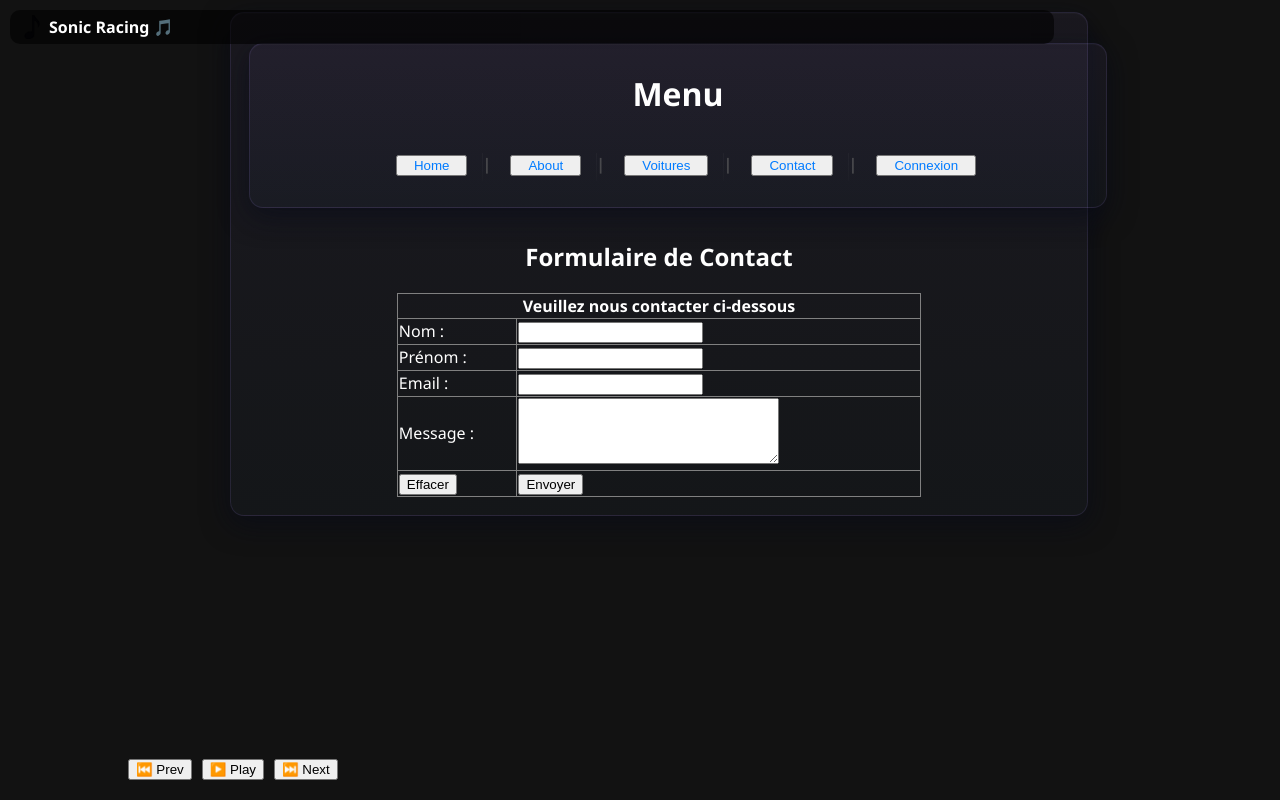
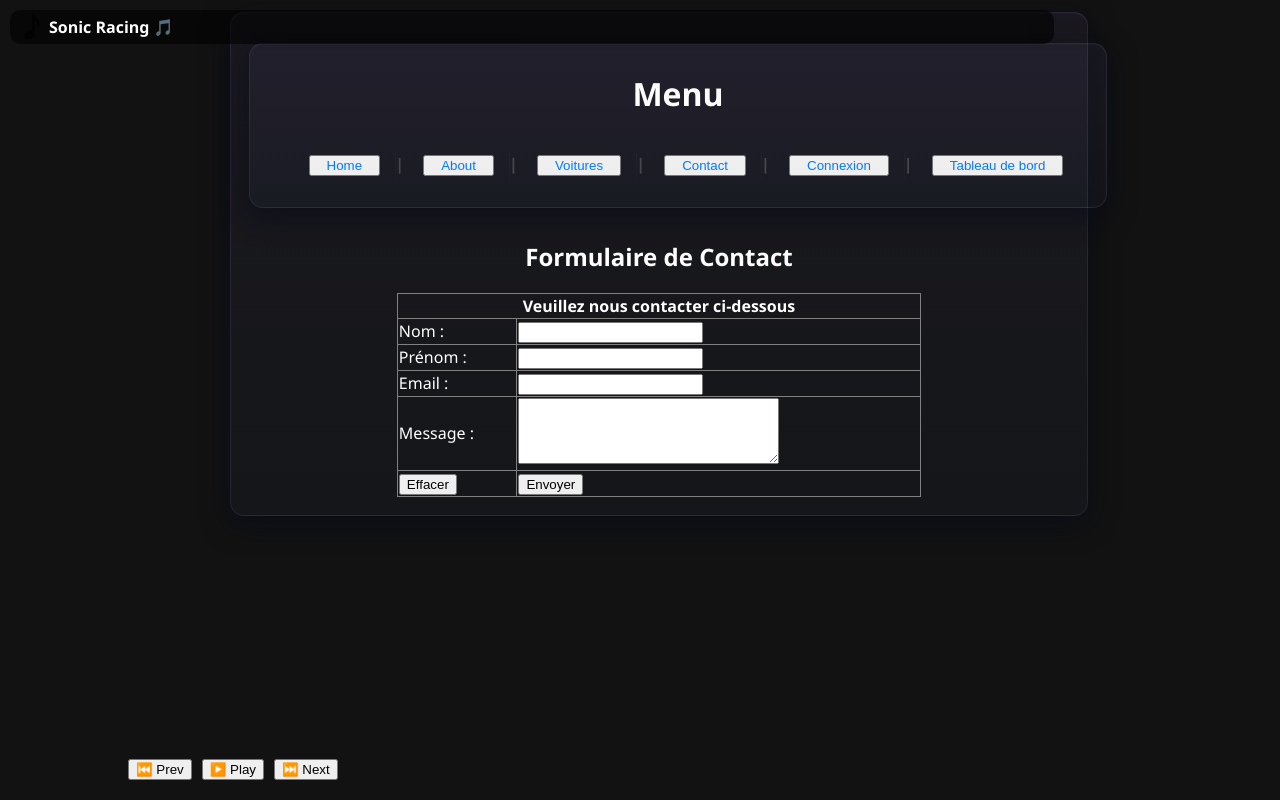
Before and after one commit to Maravello/javaexperience, a React (Create React App) app in the folder my-react-cars/: page /contact in a window 1280 px wide. Built offline with nearby package versions, Linux system fonts and the light colour scheme.

Commit message:
commit "Beaucoup de changement surtout l'ajout de la Connexion"

```diff
--- a/my-react-cars/src/Container/menuAcceuil.jsx
+++ b/my-react-cars/src/Container/menuAcceuil.jsx
@@ -1,7 +1,7 @@
 import React from "react";
 import { Link } from "react-router-dom";
 import "../StyleEverywhere/Stylish.css";
-function MenuAcceuil() {
+function MenuAcceuil({isConnected =false}) {
 
     return(
 
@@ -9,11 +9,12 @@ function MenuAcceuil() {
             <h1>Menu</h1>
             <nav className="TableMenuAcceuil">
                 <ol className="breadcrumb">
-                    <li className="crumb"><button><Link to="/">Home</Link></button></li>
+                    {isConnected ?<li className="crumb"><button><Link to="/">Home</Link></button></li> :<li className="crumb"><button><Link to="/" state={{isConnected: true}}>Home</Link></button></li> }
                     <li className="crumb"><button><Link to="/apropos">About</Link></button></li>
                     <li className="crumb"><button><Link to="/Voiture">Voitures</Link></button></li>
                     <li className="crumb"><button><Link to="/Contact"> Contact</Link></button></li>
-                    <li className="crumb"><button><Link to="/Connexion"> Connexion</Link></button></li>
+                    {isConnected ?<li className="crumb"><button><Link to="/Connexion"> Connexion</Link></button></li> : <li className="crumb"><button><Link to="/Connexion" state={{isConnected: true}}> Connexion</Link></button></li>}
+                    {isConnected && <li className="crumb"><button><Link to="/Tableau-de-bord">Tableau de bord</Link></button></li>}
                 </ol>
             </nav>
         </div>
--- a/my-react-cars/src/Pages/Acceuil.jsx
+++ b/my-react-cars/src/Pages/Acceuil.jsx
@@ -1,11 +1,28 @@
 import React, { useEffect, useState } from "react";
 import MenuAcceuil from "../Container/menuAcceuil";
+import { useLocation } from "react-router-dom";
 import "../StyleEverywhere/Stylish.css";
+
 
 function Acceuil() {
     const [cars, setCars] = useState([]);
     const [loading, setLoading] = useState(true);
     const [error, setError] = useState(null);
+    const location = useLocation();
+    const isConnected = location.state?.isConnected || false;
+    const [clientCars, setClientCars] = useState([]);
+
+
+    const addToCart = (car) => {
+        console.log("🛒 Ajout au panier:", car);
+        setClientCars(prevCars => {
+            // ✅ Vérification que prevCars est un tableau
+            if (!Array.isArray(prevCars)) {
+                return [car]; // Si pas un tableau, on crée un nouveau tableau
+            }
+            return [...prevCars, car]; // Sinon on ajoute normalement
+        });
+    };
 
     useEffect(() => {
         const fetchCars = async () => {
@@ -25,12 +42,53 @@ function Acceuil() {
         fetchCars();
     }, []);
 
+
     if (loading) return <div>🔄 Chargement...</div>;
     if (error) return <div>❌ Erreur: {error}</div>;
 
     return (
         <div className="ContainerMenuAcceuil">
-            <MenuAcceuil />
+            <MenuAcceuil isConnected={isConnected ? true : false}/>
+            {isConnected && <div><h1>Votre panier </h1>
+            <table border={1} style={{width: "100%", color: "lightblue", borderColor: "blue", borderRadius: "20px"}}>
+                <tr style={{borderRadius: "20px"}}>
+                    <th>
+                        id
+                    </th>
+                    <th>
+                        marque
+                    </th>
+                     <th>
+                        modèle
+                    </th>
+                    <th>
+                        immatriculation
+                    </th>
+
+                </tr>
+
+                {clientCars.map((car, index) => (
+                       <tr style={{textAlign: "center"}}>
+                    <td key={index} >
+                    {car.id}
+
+                </td>
+                <td>
+                    {car.marque}
+                </td>
+                <td>
+                    {car.modele}
+                </td>
+                <td>
+                    {car.immatriculation}
+                </td>
+                {console.log(car)}
+                 </tr>
+            ))}
+
+            </table>
+
+            </div>}
             <h1>🏎️ Notre Collection de Voitures</h1>
 
             <div style={{
@@ -62,8 +120,11 @@ function Acceuil() {
                                 <div className="info-text">
                                     <div className="info-label">Immatriculation</div>
                                     <div className="info-value">{car.immatriculation || 'Non spécifiée'}</div>
+
                                 </div>
+
                             </div>
+                            {isConnected && <div className="buy"><button onClick={() => addToCart({ id: car.id, marque: car.marque,modele: car.modele, immatriculation: car.immatriculation })} style={{ width: "100%", borderRadius: "20px", backgroundColor: "lightblue" }}>Acheter</button></div>}
                         </div>
                     </div>
                 ))}
--- a/my-react-cars/src/Pages/Apropos.jsx
+++ b/my-react-cars/src/Pages/Apropos.jsx
@@ -1,10 +1,13 @@
 import React, { useEffect, useRef, useState } from "react";
 import "../StyleEverywhere/Stylish.css";
 import MenuAcceuil from "../Container/menuAcceuil";
+import { useLocation } from "react-router-dom";
 
 function Apropos() {
     const [showMore, setShowMore] = useState(false);
     const confettiRef = useRef(null);
+     const location = useLocation()
+    const isConnected = location.state?.isConnected || 'false'
 
     useEffect(() => {
         const onKey = (e) => {
@@ -59,7 +62,7 @@ function Apropos() {
 
     return(
         <div className="apropos-container">
-            <MenuAcceuil />
+            <MenuAcceuil isConnected={isConnected ? true : false} />
             <h1 className="Title-a-propos interactive-title"
                 onClick={() => launchConfetti(25)}
                 title="Clique pour lancer des confettis">
--- a/my-react-cars/src/Pages/Connexion.jsx
+++ b/my-react-cars/src/Pages/Connexion.jsx
@@ -2,6 +2,7 @@ import React, { useState, useEffect } from "react";
 import Navbar from "../Container/menuAcceuil";
 import "../StyleEverywhere/Stylish.css";
 import { useNavigate } from "react-router-dom";
+import { useLocation } from "react-router-dom";
 
 function Myconnexion() {
   const [email, setEmail] = useState("");
@@ -12,7 +13,14 @@ function Myconnexion() {
   const[prenom,SetPrenom] = useState("");
   const[adresse,SetAdresse] = useState("");
   const[telephone,SetTelephone] = useState("");
+  //////////////////////////////////
 
+  const location = useLocation();
+  // Determine connection status robustly: prefer location.state, fall back to stored client
+  const stateIsConnected =
+    location.state?.isConnected === true || location.state?.isConnected === "true";
+  const storageIsConnected = !!localStorage.getItem("client");
+  const isConnected = stateIsConnected || storageIsConnected;
   const navigate = useNavigate();
 
 
@@ -79,8 +87,8 @@ function Myconnexion() {
 
   return (
     <div>
-      <Navbar />
-       <h5>Information: La connexion a été désactivé car l'hebrgeur nécessite que je paie un abonnement donc pour le moment pas de connexion (l'inscription aussi).</h5>
+  <Navbar isConnected={isConnected} />
+       <h5 style={{textAlign: "center"}}>Information: La connexion a été désactivé car l'hebrgeur nécessite que je paie un abonnement, donc pour le moment pas de connexion (l'inscription aussi).</h5>
       <audio id="clickSound" src="/typewriter.mp3" />
       <form onSubmit={verifyInput} disabled>
         <table disabled style={{float: "left" }}>
@@ -117,7 +125,7 @@ function Myconnexion() {
 
       </form>
 
-      <table border="1" style={{float: "right", borderColor: "blue"}}>
+      <table border="1" style={{float: "right", borderColor: "blue"}} >
             <tr>
               <th colSpan="2">
                   Inscription
@@ -165,7 +173,7 @@ function Myconnexion() {
             </tr>
             <tr>
               <td colSpan="2">
-                <button type="submit" style={{width: "100%"}} onClick={senddata}>Envoyer</button>
+                <button disabled={localStorage.length>0 ? true : false}  type="submit" style={{width: "100%"}} onClick={senddata}>Envoyer</button>
               </td>
             </tr>
         </table>
--- a/my-react-cars/src/Pages/Contact.jsx
+++ b/my-react-cars/src/Pages/Contact.jsx
@@ -1,10 +1,15 @@
 import react from "react";
 import MenuAcceuil from "../Container/menuAcceuil";
 import FormContact from "../Container/formContact";
+import { useLocation } from "react-router-dom";
 function Contact() {
+    const location = useLocation()
+    const isConnected = location.state?.isConnected || 'false'
+
     return(
         <div className="ContainerMenuAcceuil">
-            <MenuAcceuil />
+            <MenuAcceuil isConnected={isConnected ? true : false} />
+
             <FormContact />
         </div>
     )
--- a/my-react-cars/src/Pages/TableauDeBord.jsx
+++ b/my-react-cars/src/Pages/TableauDeBord.jsx
@@ -22,7 +22,7 @@ function TableauDeBord(){
     return(
         <div>
 
-              {client.Nom || client.Prenom || client.adresse || client.email || client.password || client.telephone ?<TableauDebord Nom={client.Nom} Prenom={client.Prenom} /> : <div><Navbar /><h1> <u>Vous avez besoin d'être connecter pour accéder à cette page</u></h1><button style={{width: "100%", backgroundColor: "red"}} onClick={handleRedirect}>Retourner au menu</button></div>}
+              {client.Nom || client.Prenom || client.adresse || client.email || client.password || client.telephone ?<TableauDebord Nom={client.Nom} Prenom={client.Prenom} /> : <div><Navbar /><h1> <u>Vous avez besoin d'être connecter ou inscrit pour accéder à cette page</u></h1><button style={{width: "100%", backgroundColor: "red"}} onClick={handleRedirect}>Retourner au menu</button></div>}
         </div>
 
     )
--- a/my-react-cars/src/Pages/Voiture.jsx
+++ b/my-react-cars/src/Pages/Voiture.jsx
@@ -1,9 +1,12 @@
 import React,{useState, useEffect}from "react";
 import MenuAcceuil from "../Container/menuAcceuil";
 import "../StyleEverywhere/Stylish.css";
+import { useLocation } from "react-router-dom";
 function Voitures() {
     const [hovered, setHovered] = useState(false);
     const [hoveredSecond, setSecondHovered] = useState(false);
+    const location = useLocation()
+    const isConnected = location.state?.isConnected || 'false'
 
     useEffect(() => {
         const button = document.querySelector('.ButtonVoitures');
@@ -22,8 +25,8 @@ function Voitures() {
 
     return(
         <div className="voiture-container" style={{margin: "auto"}}>
-            <MenuAcceuil />
-                <table border="1" className="TableMenuVoiture">
+            <MenuAcceuil isConnected={isConnected ? true : false} />
+                {localStorage.length>0 ?<table border="1" className="TableMenuVoiture">
                     <tr>
                         <td className="tdVoiture">
                             <button className="ButtonVoitures" onMouseEnter={() =>setHovered(true)} onMouseLeave={() =>setHovered(false)}>Déposer une voitures</button>
@@ -32,7 +35,7 @@ function Voitures() {
                             <button className="ButtonVoitures2" onMouseEnter={() =>setSecondHovered(true)} onMouseLeave={() =>setSecondHovered(false)}>Voir les voitures déposées</button>
                         </td>
                     </tr>
-                </table>
+                </table>: <h1> <u>Vous avez besoin d'être connecterou inscrit pour pouvoir utilisé les fonctionnalité de cette page</u></h1>}
                 {hovered && <img style={{marginLeft: "250px"}} src="/sonic.gif" alt="Car Icon" />}
                 {hoveredSecond && <img style={{marginLeft: "250px"}} src="/NFS.gif" alt="Car Icon" />}
         </div>
```
